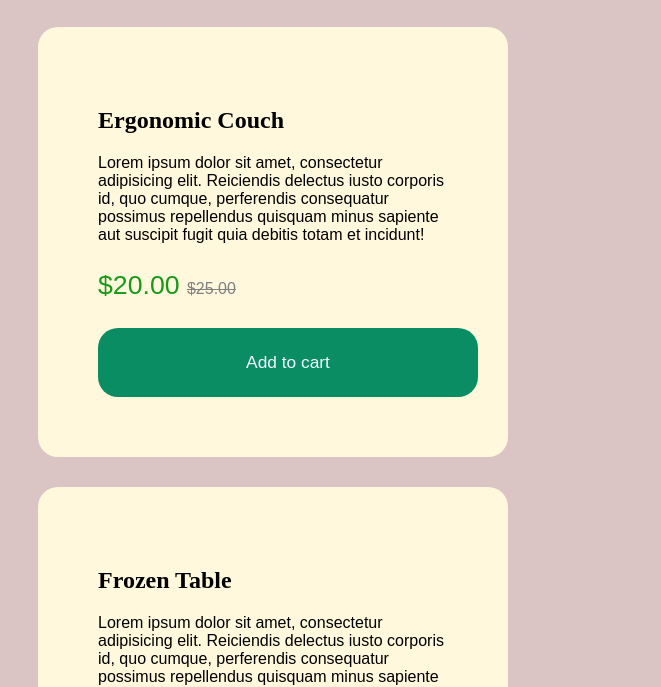
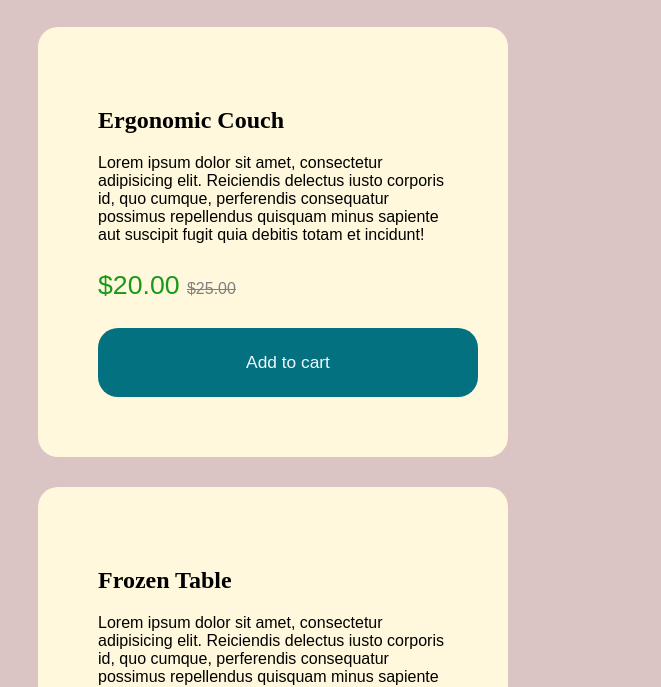
Before and after one commit to Chahalprincy/furniture_emporium, a plain HTML site: page index.html in a window 1280 px wide. In both pictures the pointer is over the button 288 px from the left and 466 px from the top of the page. Shown: the part 104-791 px from the top of the page, without its empty margins (0-661 px from the left). Drawn offline with Linux system fonts and the light colour scheme.

Commit message:
changes in css

```diff
--- a/index.css
+++ b/index.css
@@ -30,6 +30,11 @@ p {
     border-radius: 20px;
     color: aliceblue;
     border: none;
+    cursor:grab;
+}
+
+.CartButton:hover {
+    background-color: rgb(3, 113, 127);
 }
 
 #Newprice {
```
